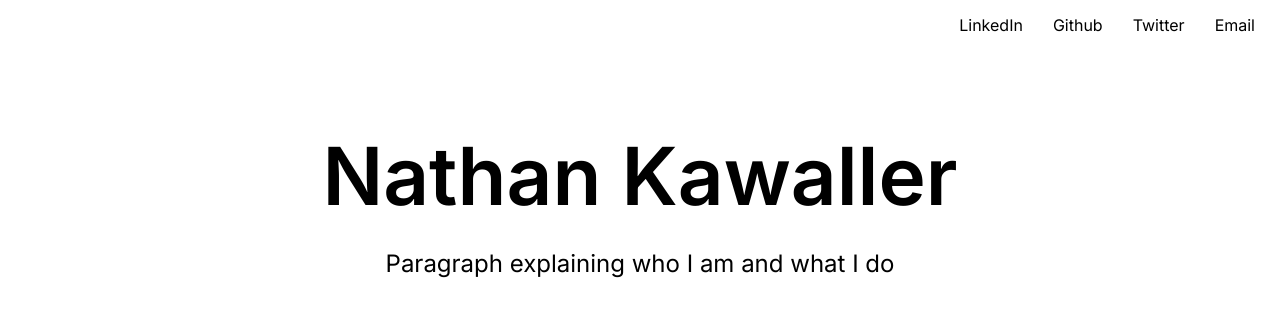
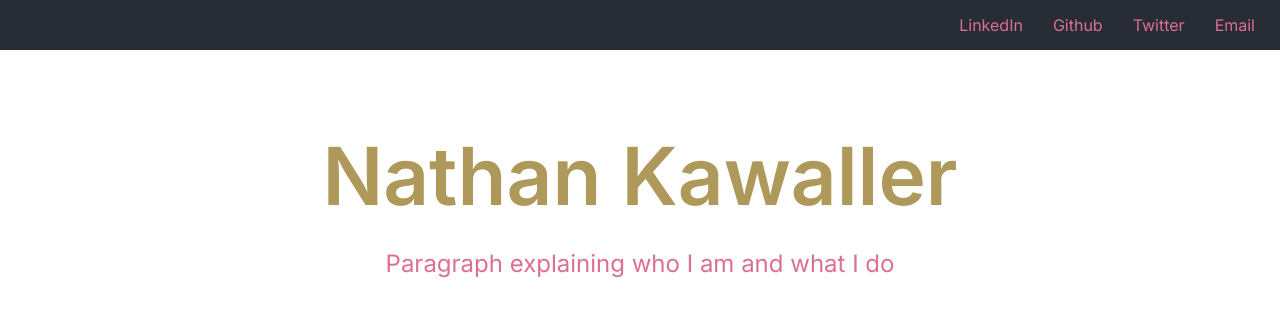
Before and after one commit to nkawaller/portfolio, a Next.js app: page / in a window 1280 px wide. Shown: the top 316 px of the page. Built offline with nearby package versions, Linux system fonts and the light colour scheme.

Commit message:
converted to css

```diff
--- a/components/Header.tsx
+++ b/components/Header.tsx
@@ -1,4 +1,4 @@
-import headerStyles from "../styles/Header.module.scss";
+import headerStyles from "../styles/Header.module.css";
 
 const Header: React.FC = () => {
   return (
--- a/components/Layout.tsx
+++ b/components/Layout.tsx
@@ -1,7 +1,7 @@
 import Nav from "./Nav";
 import Meta from "./Meta";
 import Header from "./Header";
-import styles from "../styles/Layout.module.scss";
+import styles from "../styles/Layout.module.css";
 
 const Layout: React.FC = ({ children }) => {
   return (
--- a/components/Nav.tsx
+++ b/components/Nav.tsx
@@ -1,4 +1,4 @@
-import navStyles from "../styles/Nav.module.scss";
+import navStyles from "../styles/Nav.module.css";
 
 const Nav: React.FC = () => {
   return (
--- a/pages/_app.tsx
+++ b/pages/_app.tsx
@@ -1,5 +1,5 @@
 import Layout from "../components/Layout";
-import "../styles/globals.scss";
+import "../styles/globals.css";
 
 function MyApp({ Component, pageProps }) {
   return (
--- a/pages/index.tsx
+++ b/pages/index.tsx
@@ -1,5 +1,5 @@
 import Head from "next/head";
-import styles from "../styles/Layout.module.scss";
+import styles from "../styles/Layout.module.css";
 
 export default function Home() {
   return (
--- a/styles/Header.module.scss
+++ b/styles/Header.module.css
@@ -3,6 +3,7 @@
   line-height: 1.15;
   font-size: 5rem;
   font-weight: 600;
+  color: var(--font-color);
 }
 
 .title,
@@ -13,4 +14,5 @@
 .description {
   line-height: 1.5;
   font-size: 1.5rem;
+  color: var(--font-color-alt)
 }
--- a/styles/Nav.module.scss
+++ b/styles/Nav.module.css
@@ -1,7 +1,8 @@
 .nav {
   height: 50px;
   padding: 10px;
-  // background: #282c34;
+  background: #282c34;
+  color: var(--font-color-alt);
   display: flex;
   align-items: center;
   justify-content: flex-end;
--- a/styles/globals.scss
+++ b/styles/globals.css
@@ -1,10 +1,15 @@
 @import url("https://fonts.googleapis.com/css2?family=Inter:wght@200;300;400;500;600;700&display=swap");
+
+:root {
+  --font-color: #ae995a;
+  --font-color-alt: palevioletred;
+}
 
 html,
 body {
   padding: 0;
   margin: 0;
-  font-family: "Inter", Helvetica Neue, sans-serif;
+  font-family: "Inter", "Helvetica", sans-serif;
 }
 
 a {
```
Also changed, not shown: styles/Layout.module.css (renamed from styles/Layout.module.scss).
